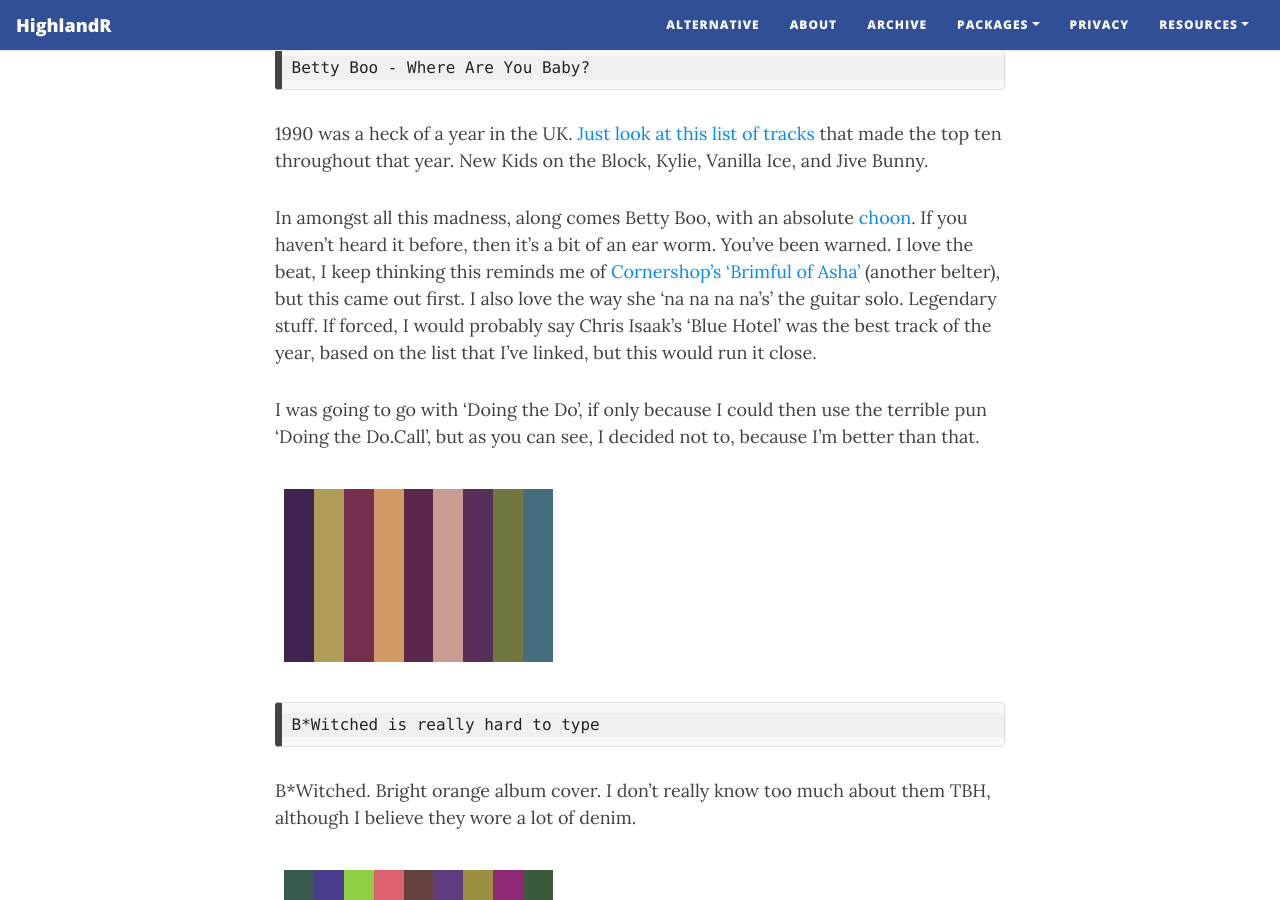
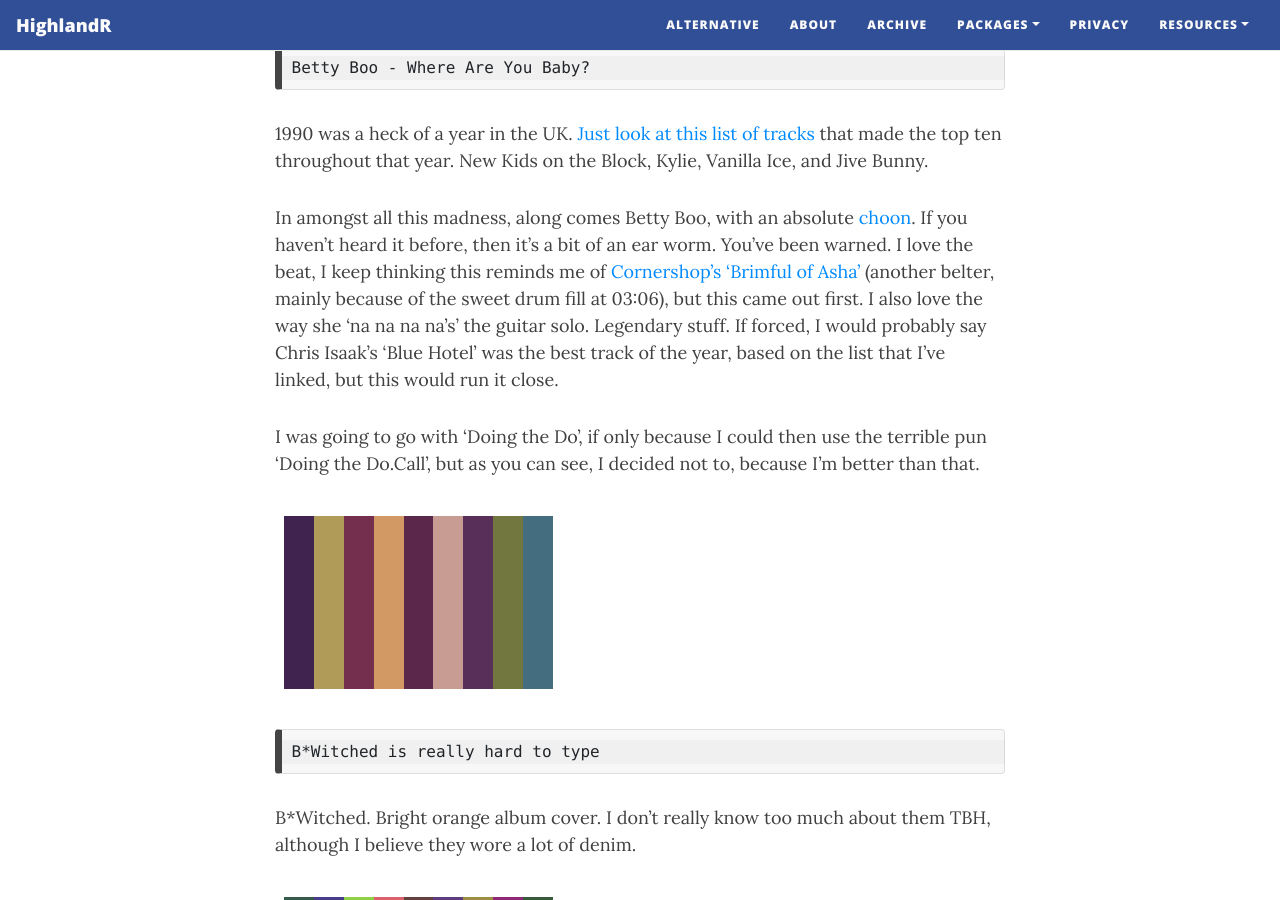
Before and after one commit to johnmackintosh/johnmackintosh.github.io, a Jekyll site: the page built from _posts/2021-03-28-popthemes.md, in a window 1280 px wide and 900 px high, scrolled down 2350 px. Built offline with Jekyll 4.4.1, drawn with Linux system fonts in a browser that asks for light colours; nearby versions of some CDN libraries; comment, search, counter and statistics services are not loaded.

Commit message:
Update 2021-03-28-popthemes.md

```diff
--- a/_posts/2021-03-28-popthemes.md
+++ b/_posts/2021-03-28-popthemes.md
@@ -52,7 +52,7 @@
 
 1990 was a heck of a year in the UK. [Just look at this list of tracks](https://en.wikipedia.org/wiki/List_of_UK_top-ten_singles_in_1990) that made the top ten throughout that year. New Kids on the Block, Kylie, Vanilla Ice, and Jive Bunny.
 
-In amongst all this madness, along comes Betty Boo, with an absolute [choon](https://youtu.be/H8iDrGW39EA). If you haven't heard it before, then it's a bit of an ear worm. You've been warned. I love the beat, I keep thinking this reminds me of [Cornershop's 'Brimful of Asha'](https://youtu.be/5LBnMRWeV-E) (another belter), but this came out first. I also love the way she 'na na na na's' the guitar solo. Legendary stuff. If forced, I would probably say Chris Isaak's 'Blue Hotel' was the best track of the year, based on the list that I've linked, but this would run it close.
+In amongst all this madness, along comes Betty Boo, with an absolute [choon](https://youtu.be/H8iDrGW39EA). If you haven't heard it before, then it's a bit of an ear worm. You've been warned. I love the beat, I keep thinking this reminds me of [Cornershop's 'Brimful of Asha'](https://youtu.be/5LBnMRWeV-E) (another belter, mainly because of the sweet drum fill at 03:06), but this came out first. I also love the way she 'na na na na's' the guitar solo. Legendary stuff. If forced, I would probably say Chris Isaak's 'Blue Hotel' was the best track of the year, based on the list that I've linked, but this would run it close.
 
 I was going to go with 'Doing the Do', if only because I could then use the terrible pun 'Doing the Do.Call', but as you can see, I decided not to, because I'm better than that.
 
```
